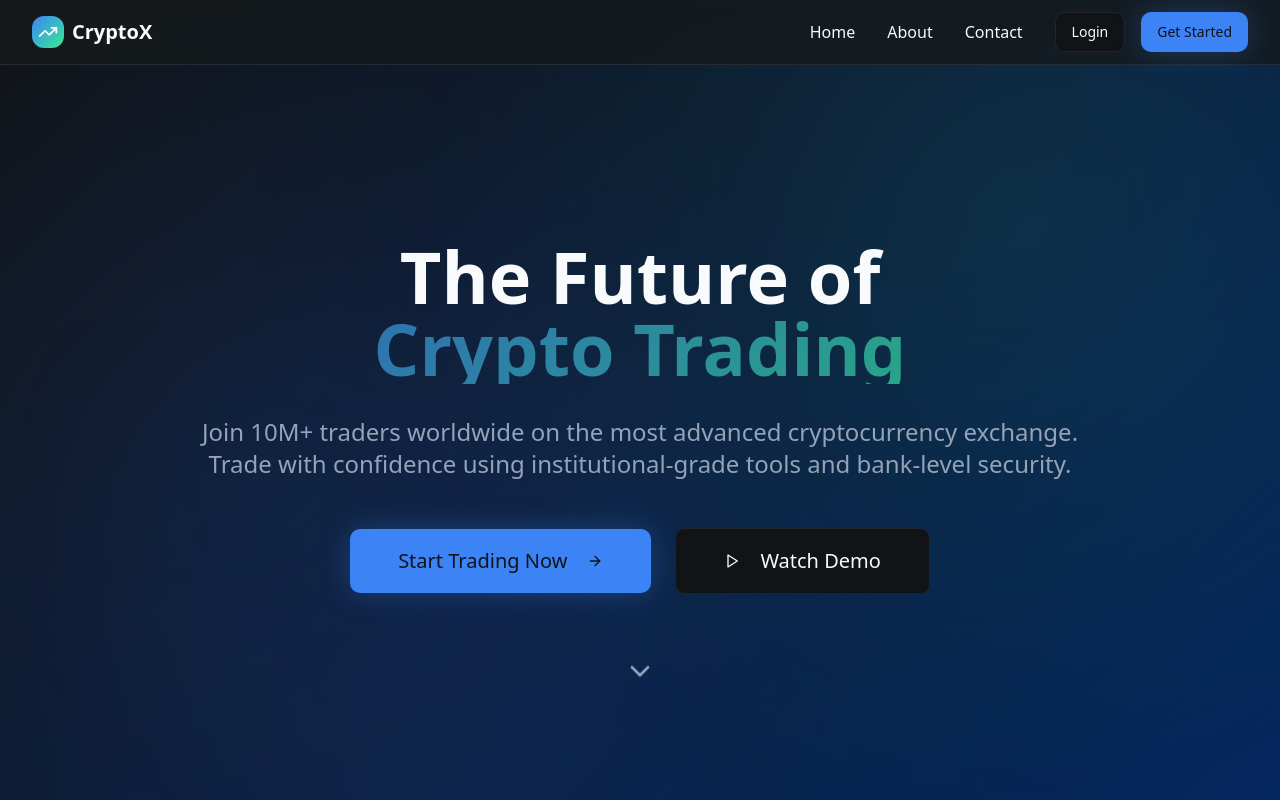
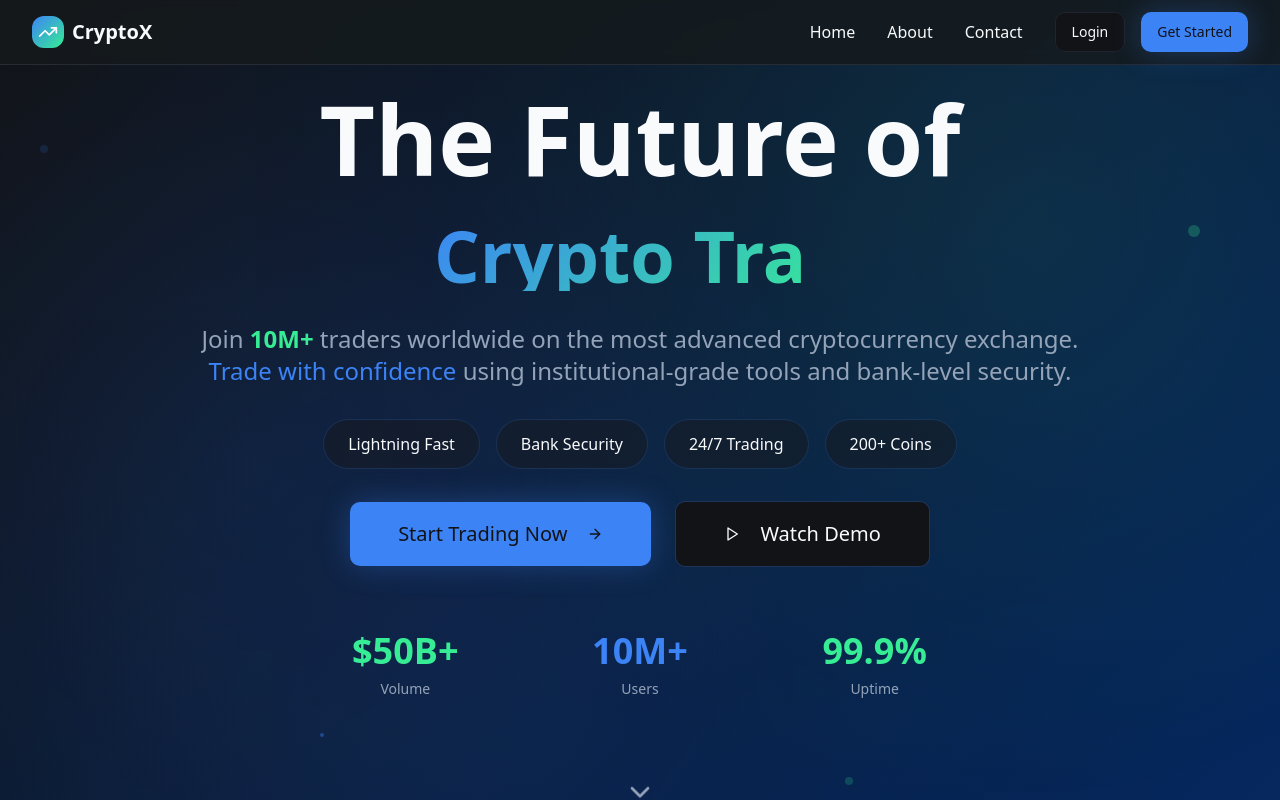
Before and after one commit to manishjan1811/trade-flow-universe, a React (Vite) app: page / in a window 1280 px wide. Shown: the top 800 px of the page. Built offline with nearby package versions, Linux system fonts and the light colour scheme.

Commit message:
Enhance hero section
Improve the hero section with text animation and Rive framework integration.

```diff
--- a/src/pages/Home.tsx
+++ b/src/pages/Home.tsx
@@ -68,6 +68,11 @@ const testimonials = [
 
 export default function Home() {
   const [scrollY, setScrollY] = useState(0);
+  const [currentWord, setCurrentWord] = useState(0);
+  const [displayText, setDisplayText] = useState("");
+  const [isDeleting, setIsDeleting] = useState(false);
+
+  const words = ["Crypto Trading", "DeFi Investing", "P2P Exchange", "Digital Assets"];
 
   useEffect(() => {
     const handleScroll = () => setScrollY(window.scrollY);
@@ -75,43 +80,144 @@ export default function Home() {
     return () => window.removeEventListener("scroll", handleScroll);
   }, []);
 
+  // Typewriter effect
+  useEffect(() => {
+    const word = words[currentWord];
+    const timer = setTimeout(() => {
+      if (!isDeleting) {
+        if (displayText.length < word.length) {
+          setDisplayText(word.slice(0, displayText.length + 1));
+        } else {
+          setTimeout(() => setIsDeleting(true), 2000);
+        }
+      } else {
+        if (displayText.length > 0) {
+          setDisplayText(displayText.slice(0, -1));
+        } else {
+          setIsDeleting(false);
+          setCurrentWord((currentWord + 1) % words.length);
+        }
+      }
+    }, isDeleting ? 50 : 100);
+
+    return () => clearTimeout(timer);
+  }, [displayText, isDeleting, currentWord, words]);
+
   return (
     <div className="min-h-screen overflow-hidden">
-      {/* Animated Hero Section */}
+      {/* Enhanced Animated Hero Section */}
       <section className="relative min-h-screen flex items-center justify-center crypto-bg overflow-hidden">
+        {/* Floating particles background */}
+        <div className="absolute inset-0">
+          <div className="absolute top-20 left-10 w-2 h-2 bg-primary/20 rounded-full animate-pulse"></div>
+          <div className="absolute top-40 right-20 w-3 h-3 bg-accent/30 rounded-full animate-pulse delay-1000"></div>
+          <div className="absolute bottom-32 left-1/4 w-1 h-1 bg-primary/40 rounded-full animate-pulse delay-500"></div>
+          <div className="absolute bottom-20 right-1/3 w-2 h-2 bg-accent/20 rounded-full animate-pulse delay-700"></div>
+        </div>
+
         <div
           className="absolute inset-0 opacity-30"
           style={{
             transform: `translateY(${scrollY * 0.5}px)`,
           }}
         />
+
         <div className="max-w-7xl mx-auto px-4 sm:px-6 lg:px-8 relative z-10 text-center">
-          <div className="animate-fade-in">
-            <h1 className="text-5xl md:text-7xl font-bold text-foreground mb-8 leading-tight">
-              The Future of
-              <span className="block gradient-primary bg-clip-text text-transparent animate-pulse">
-                Crypto Trading
-              </span>
-            </h1>
-            <p className="text-xl md:text-2xl text-muted-foreground mb-12 max-w-4xl mx-auto leading-relaxed">
-              Join 10M+ traders worldwide on the most advanced cryptocurrency exchange.
-              Trade with confidence using institutional-grade tools and bank-level security.
-            </p>
-            <div className="flex flex-col sm:flex-row gap-6 justify-center items-center">
+          {/* Staggered Animation Container */}
+          <div className="space-y-8">
+            {/* Main Title with Split Animation */}
+            <div className="overflow-hidden">
+              <h1 className="text-6xl md:text-8xl font-bold text-foreground leading-tight">
+                <span className="inline-block animate-fade-in" style={{ animationDelay: "0.2s" }}>
+                  The Future of
+                </span>
+              </h1>
+            </div>
+
+            {/* Typewriter Effect Section */}
+            <div className="overflow-hidden">
+              <h2 className="text-5xl md:text-7xl font-bold leading-tight">
+                <span className="gradient-primary bg-clip-text text-transparent">
+                  {displayText}
+                  <span className="animate-pulse">|</span>
+                </span>
+              </h2>
+            </div>
+
+            {/* Animated Description */}
+            <div className="overflow-hidden">
+              <p
+                className="text-xl md:text-2xl text-muted-foreground max-w-4xl mx-auto leading-relaxed animate-fade-in"
+                style={{ animationDelay: "0.8s" }}
+              >
+                Join <span className="text-accent font-semibold">10M+</span> traders worldwide on the most advanced cryptocurrency exchange.
+                <br />
+                <span className="text-primary font-medium">Trade with confidence</span> using institutional-grade tools and bank-level security.
+              </p>
+            </div>
+
+            {/* Animated Features Pills */}
+            <div
+              className="flex flex-wrap justify-center gap-4 animate-fade-in"
+              style={{ animationDelay: "1.2s" }}
+            >
+              {["Lightning Fast", "Bank Security", "24/7 Trading", "200+ Coins"].map((feature, index) => (
+                <div
+                  key={feature}
+                  className="px-6 py-3 bg-card/50 border border-primary/20 rounded-full text-foreground font-medium hover:border-primary/50 transition-smooth hover:scale-105"
+                  style={{ animationDelay: `${1.4 + index * 0.1}s` }}
+                >
+                  {feature}
+                </div>
+              ))}
+            </div>
+
+            {/* Call to Action Buttons */}
+            <div
+              className="flex flex-col sm:flex-row gap-6 justify-center items-center animate-fade-in"
+              style={{ animationDelay: "1.8s" }}
+            >
               <Link to="/register">
-                <Button size="lg" className="btn-crypto text-xl px-12 py-8 crypto-glow hover:scale-105 transition-bounce">
-                  Start Trading Now
-                  <ArrowRight className="ml-3 w-6 h-6" />
+                <Button size="lg" className="btn-crypto text-xl px-12 py-8 crypto-glow hover:scale-110 transition-bounce group">
+                  <span className="group-hover:animate-pulse">Start Trading Now</span>
+                  <ArrowRight className="ml-3 w-6 h-6 group-hover:translate-x-1 transition-transform" />
                 </Button>
               </Link>
-              <Button size="lg" variant="outline" className="text-xl px-12 py-8 hover:scale-105 transition-bounce">
-                <Play className="mr-3 w-6 h-6" />
+              <Button size="lg" variant="outline" className="text-xl px-12 py-8 hover:scale-105 transition-bounce border-primary/30 hover:border-primary group">
+                <Play className="mr-3 w-6 h-6 group-hover:scale-110 transition-transform" />
                 Watch Demo
               </Button>
             </div>
+
+            {/* Stats Counter Animation */}
+            <div
+              className="grid grid-cols-3 gap-8 max-w-2xl mx-auto pt-8 animate-fade-in"
+              style={{ animationDelay: "2.2s" }}
+            >
+              <div className="text-center">
+                <div className="text-3xl md:text-4xl font-bold text-accent mb-2">$50B+</div>
+                <div className="text-sm text-muted-foreground">Volume</div>
+              </div>
+              <div className="text-center">
+                <div className="text-3xl md:text-4xl font-bold text-primary mb-2">10M+</div>
+                <div className="text-sm text-muted-foreground">Users</div>
+              </div>
+              <div className="text-center">
+                <div className="text-3xl md:text-4xl font-bold text-accent mb-2">99.9%</div>
+                <div className="text-sm text-muted-foreground">Uptime</div>
+              </div>
+            </div>
           </div>
-          <div className="mt-16 animate-bounce">
-            <ChevronDown className="w-8 h-8 mx-auto text-muted-foreground" />
+
+          {/* Animated Scroll Indicator */}
+          <div
+            className="mt-20 animate-fade-in"
+            style={{ animationDelay: "2.6s" }}
+          >
+            <div className="animate-bounce">
+              <ChevronDown className="w-8 h-8 mx-auto text-muted-foreground" />
+            </div>
+            <p className="text-sm text-muted-foreground mt-2">Scroll to explore</p>
           </div>
         </div>
       </section>
```
